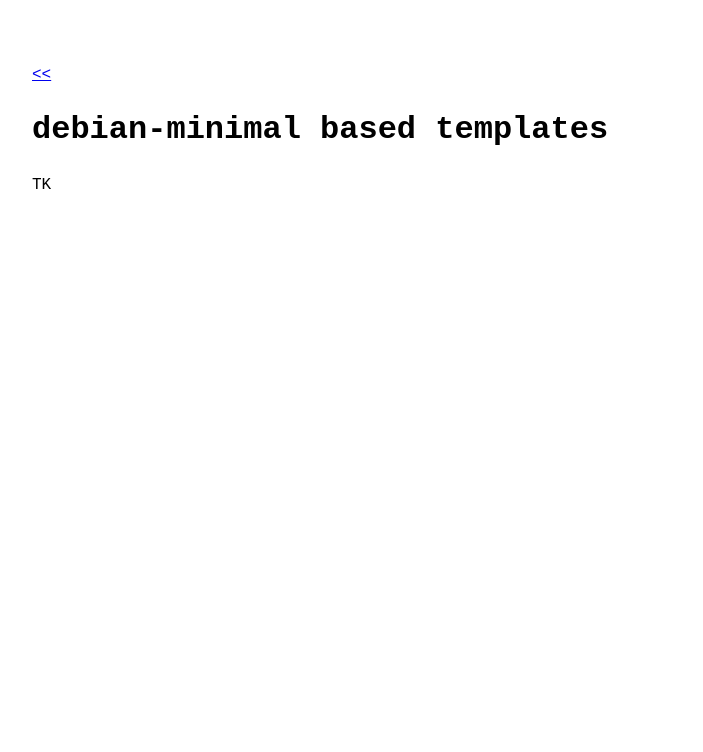
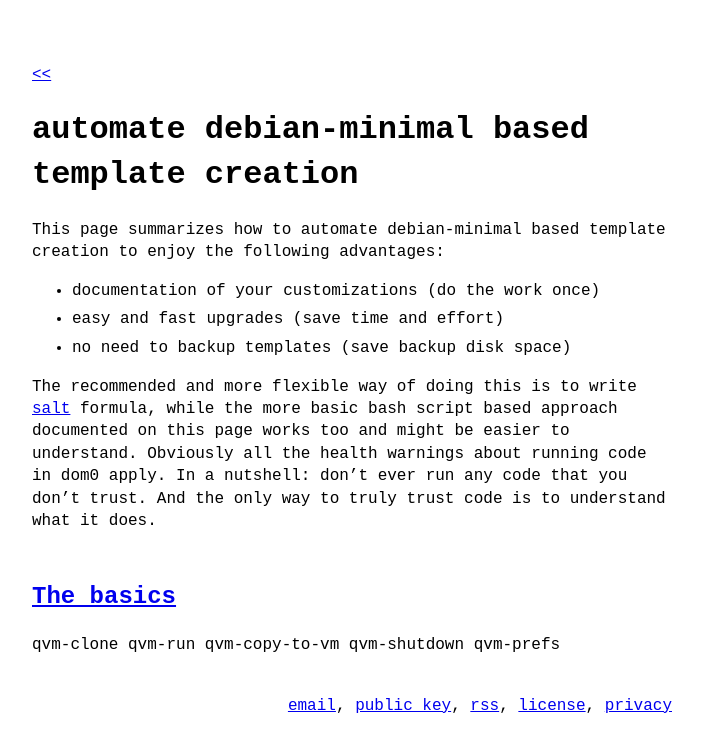
Before and after one commit to SvenSemmler/SvenSemmler.org, a Jekyll site: the page built from notes/deb-min-templates.md, in a window 1280 px wide. Shown: the top 752 px of the page, without its empty margins (288-991 px from the left). Built offline with Jekyll 4.4.1, drawn with Linux system fonts in a browser that asks for light colours.

Commit message:
work in progress

```diff
--- a/_layouts/default.html
+++ b/_layouts/default.html
@@ -5,6 +5,7 @@
     <main class="page-content" aria-label="Content">
       <div class="w">
         {{ content }}
+        {%-include footer.html-%}
       </div>
     </main>
   </body>
--- a/notes/deb-min-templates.md
+++ b/notes/deb-min-templates.md
@@ -1,6 +1,20 @@
 ---
 layout: page
-title: debian-minimal based templates
+title: automate debian-minimal based template creation
 ---
 
-TK
+This page summarizes how to automate debian-minimal based template creation to enjoy the following advantages:
+
+* documentation of your customizations (do the work once)
+* easy and fast upgrades (save time and effort)
+* no need to backup templates (save backup disk space)
+
+The recommended and more flexible way of doing this is to write [salt](https://www.qubes-os.org/doc/salt/) formula, while the more basic bash script based approach documented on this page works too and might be easier to understand. Obviously all the health warnings about running code in dom0 apply. In a nutshell: don't ever run any code that you don't trust. And the only way to truly trust code is to understand what it does.
+
+## [The basics](#basics)
+
+qvm-clone
+qvm-run
+qvm-copy-to-vm
+qvm-shutdown
+qvm-prefs
```
Also changed, not shown: _data/menu.yml (+2 -8 lines), _posts/2017-12-17-qubes-on-thinkpad-p51.md (+1 -1 lines), privacy.md (+1 -1 lines), _layouts/archive.html (line endings or trailing spaces).
